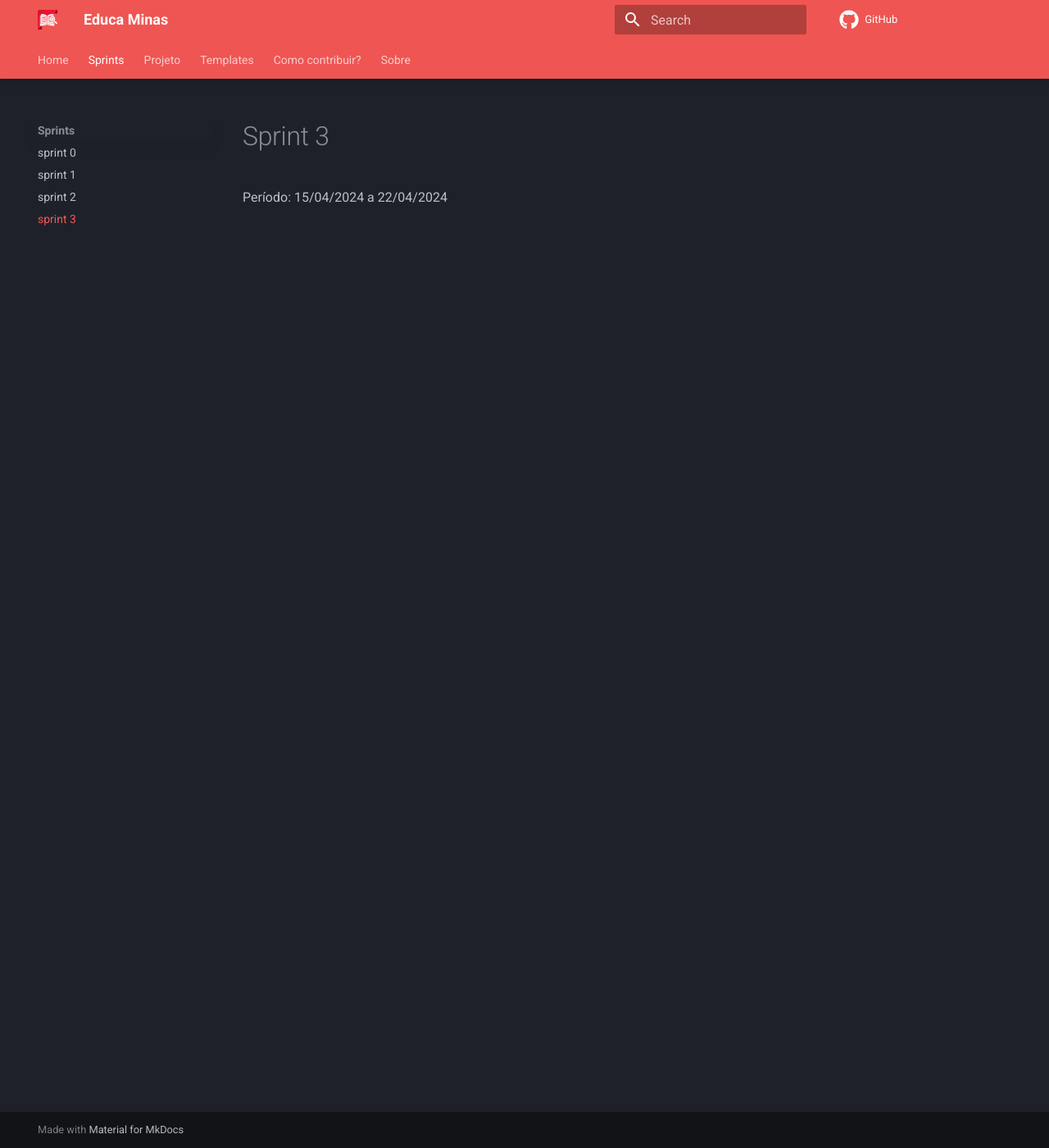
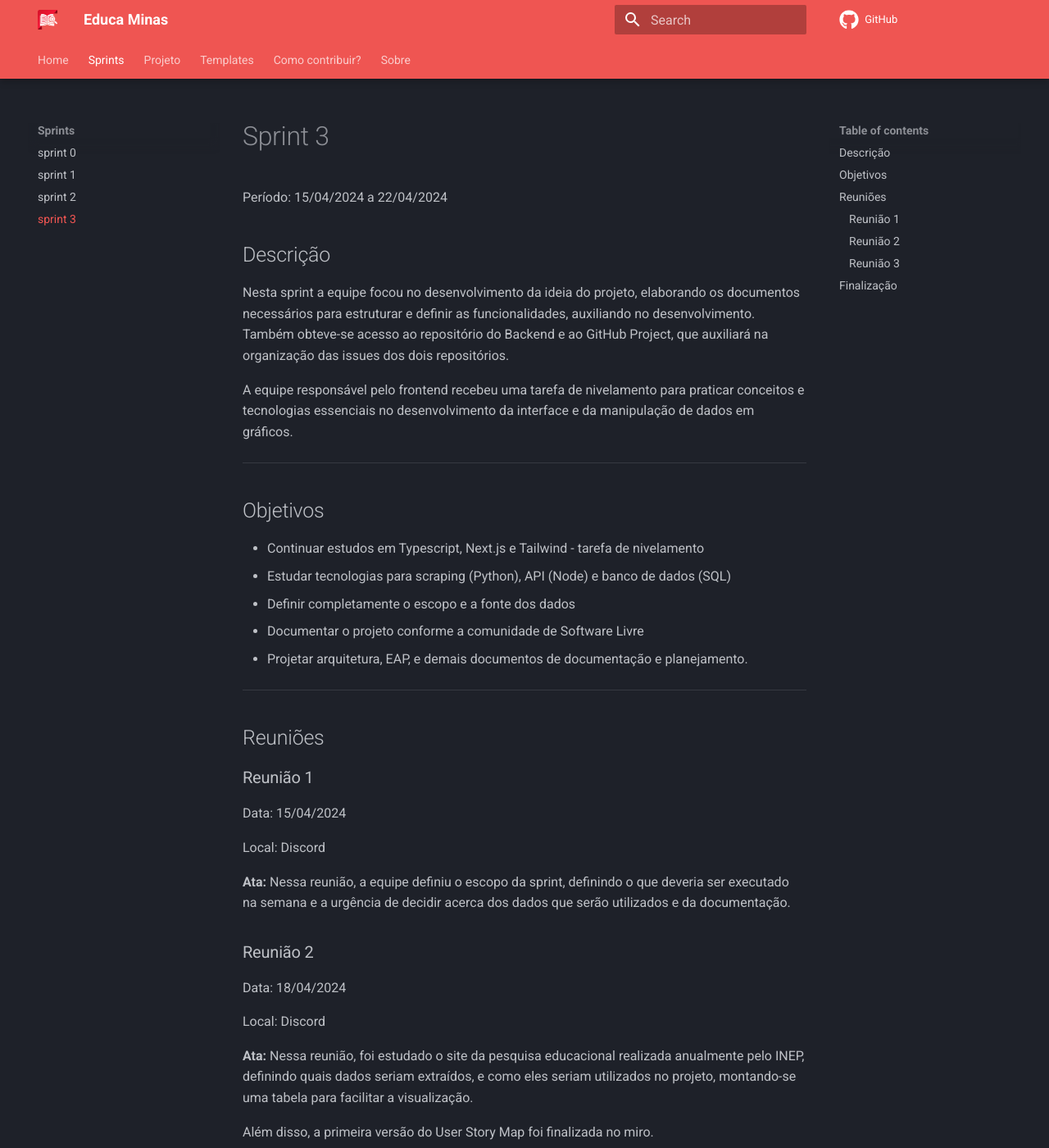
Before and after one commit to unb-mds/2024-1-EducaMinas-frontend, an MkDocs documentation site: the page built from docs/docs/sprints/sprint-3.md, in a window 1280 px wide and 1400 px high. Shown: the whole window at 82% size. Built offline with MkDocs 1.6.1 and Material for MkDocs 9.7.7, drawn with Linux system fonts in a browser that asks for light colours; comment, search, counter and statistics services are not loaded; some of the changed text lies outside the part shown.

Commit message:
docs(#39): updates sprints descriptions and meetings

```diff
--- a/docs/docs/sprints/sprint-3.md
+++ b/docs/docs/sprints/sprint-3.md
@@ -1,3 +1,69 @@
 # Sprint 3
 
 Período: 15/04/2024 a 22/04/2024
+
+## Descrição
+
+Nesta sprint a equipe focou no desenvolvimento da ideia do projeto, elaborando os documentos necessários para estruturar e definir as funcionalidades, auxiliando no desenvolvimento. Também obteve-se acesso ao repositório do Backend e ao GitHub Project, que auxiliará na organização das issues dos dois repositórios.
+
+A equipe responsável pelo frontend recebeu uma tarefa de nivelamento para praticar conceitos e tecnologias essenciais no desenvolvimento da interface e da manipulação de dados em gráficos.
+
+---
+
+## Objetivos
+
+- Continuar estudos em Typescript, Next.js e Tailwind - tarefa de nivelamento
+- Estudar tecnologias para scraping (Python), API (Node) e banco de dados (SQL)
+- Definir completamente o escopo e a fonte dos dados
+- Documentar o projeto conforme a comunidade de Software Livre
+- Projetar arquitetura, EAP, e demais documentos de documentação e planejamento.
+
+---
+
+## Reuniões
+
+### Reunião 1
+
+Data: 15/04/2024
+
+Local: Discord
+
+**Ata:**
+Nessa reunião, a equipe definiu o escopo da sprint, definindo o que deveria ser executado na semana e a urgência de decidir acerca dos dados que serão utilizados e da documentação.
+
+
+### Reunião 2
+
+Data: 18/04/2024
+
+Local: Discord
+
+**Ata:**
+Nessa reunião, foi estudado o site da pesquisa educacional realizada anualmente pelo INEP, definindo quais dados seriam extraídos, e como eles seriam utilizados no projeto, montando-se uma tabela para facilitar a visualização.
+
+Além disso, a primeira versão do User Story Map foi finalizada no miro.
+
+
+### Reunião 3
+
+Data: 22/04/2024
+
+Local: Discord
+
+**Ata:**
+Nessa reunião, foi desenvolvido o quadro de requisitos funcionais e não funcionais, além da conclusão da primeira versão do EAP.
+
+Também foram desenvolvidas duas personas para auxiliar na concepção das funcionalidades do projeto.
+
+---
+
+## Finalização
+
+A equipe conseguiu realizar parte dos objetivos:
+a documentação foi concluída em partes, bem como a arquitetura da aplicação e a tarefa de nivelamento do frontend.
+
+Já o documento de StoryMap, requisitos e EAP, que estavam pendentes da sprint anterior, foram finalizados em suas primeiras versões com sucesso.
+
+Destaca-se que a equipe teve um rendimento inferior nesta sprint, motivado por uma semana de provas para todos os integrantes da equipe.
+
+---
```
Also changed, not shown: docs/docs/sprints/sprint-0.md (+4 -0 lines), docs/docs/sprints/sprint-1.md (+6 -0 lines), docs/docs/sprints/sprint-2.md (+6 -2 lines), docs/docs/sprints/sprint-4.md (added, +48 -0 lines).
